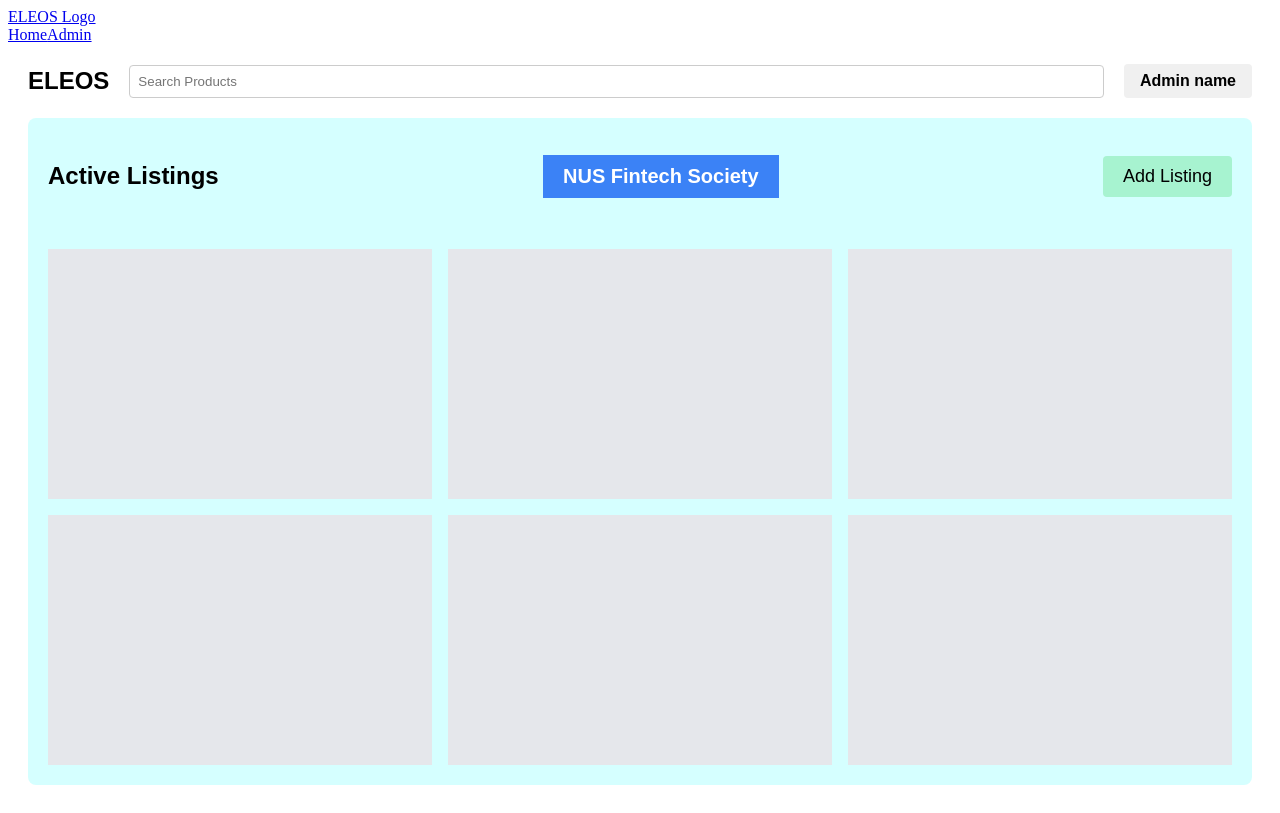
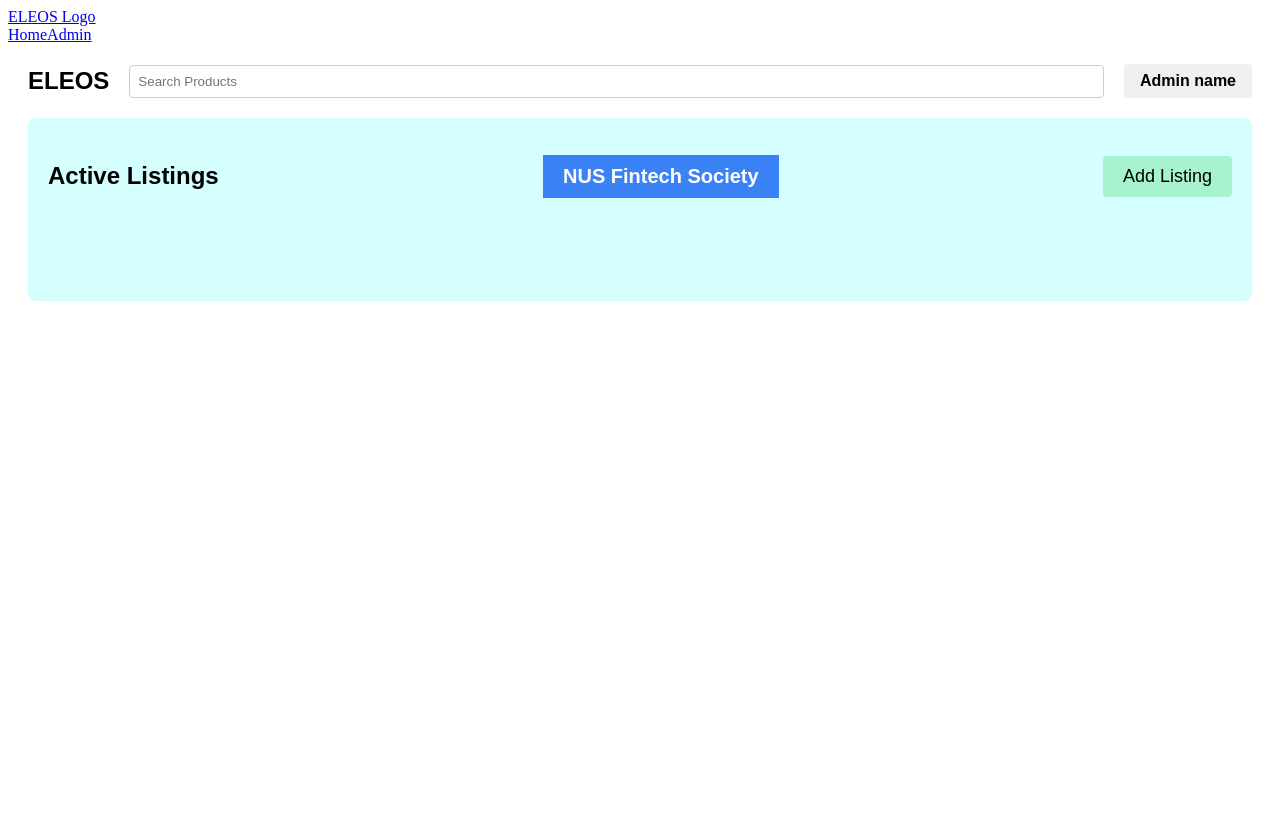
Before and after one commit to NUS-Fintech-Society/SD_ECommerce_Website_2025, a React (Create React App) app in the folder client/: page / in a window 1280 px wide. Built offline with nearby package versions, Linux system fonts and the light colour scheme.

Commit message:
Update "create listings" for admin page

```diff
--- a/client/src/CreateListing.css
+++ b/client/src/CreateListing.css
@@ -66,13 +66,67 @@
 .listings-grid {
     padding-top: 25px;
     display: grid;
-    grid-template-columns: repeat(3, 1fr);
+    grid-template-columns: repeat(3, 1fr); /* Default: 3 per row */
     gap: 16px;
+    width: 100%;
 }
 
+@media screen and (max-width: 1024px) {
+    .listings-grid {
+        grid-template-columns: repeat(2, 1fr); /* 2 per row on tablets */
+    }
+}
+
+@media screen and (max-width: 600px) {
+    .listings-grid {
+        grid-template-columns: 1fr; /* 1 per row on mobile */
+    }
+}
+
+/* Grid Layout for Empty Boxes */
+.empty-boxes {
+    display: grid;
+    grid-template-columns: repeat(3, 1fr); /* 3 columns */
+    gap: 1rem;
+}
+
+/* Individual Empty Box Styles */
 .empty-box {
-    background-color: #e5e7eb;
-    height: 250px;
+    background: #e0e0e0;
+    aspect-ratio: 1 / 0.8; /* Maintains a square shape */
+    border-radius: 8px;
+    display: flex;
+    justify-content: center;
+    align-items: center;
+    font-size: 16px;
+    color: #777;
+    font-weight: bold;
+    text-transform: uppercase;
+}
+
+/* Listing Preview Image Styles */
+.listing-preview-image {
+    width: 100%;
+    height: auto;
+    max-height: 150px;
+    object-fit: cover;
+    border-radius: 8px;
+    box-shadow: 0 4px 8px rgba(0, 0, 0, 0.1);
+    transition: transform 0.3s ease, box-shadow 0.3s ease;
+}
+
+.listing-box {
+    background: white;
+    border-radius: 8px;
+    padding: 1rem;
+    text-align: center;
+    box-shadow: 0 4px 8px rgba(0, 0, 0, 0.1);
+    transition: transform 0.3s ease, box-shadow 0.3s ease;
+}
+
+.listing-box:hover {
+    transform: translateY(-5px);
+    box-shadow: 0 8px 16px rgba(0, 0, 0, 0.2);
 }
 
 .input-title,
--- a/client/src/components/CreateListing.tsx
+++ b/client/src/components/CreateListing.tsx
@@ -239,20 +239,63 @@ const CreateListing = () => {
     };
 
     // Step 5: Review and Submit
+    type Listing = {
+        title: string;
+        description: string;
+        images: File[];
+        specifications: { colour: string; size: string; quantity: string }[];
+        deliveryMethods: { shipping: boolean; selfCollection: boolean };
+        collectionInfo: string;
+    };
+    const [listings, setListings] = useState<Listing[]>([]);
+
+    /*
+    const handlePostListingClick = () => {
+        setListings((prev) => [
+            ...prev,
+            {
+                title,
+                description,
+                images,
+                specifications,
+                deliveryMethods,
+                collectionInfo,
+            },
+        ]);
+
+        navigate("/admin");
+        setCurrentStep(0); // Return to default page
+    }
+    */
     const handlePostListingClick = async () => {
         try {
             const response = await apiRequest("listings", "POST", "register", {
-                title: title,
-                description: description,
-                images: images,
-                sizingChart: sizingChart,
-                specifications: specifications,
-                deliveryMethods: deliveryMethods,
-                collectionInfo: collectionInfo,
+                title,
+                description,
+                images,
+                sizingChart,
+                specifications,
+                deliveryMethods,
+                collectionInfo,
             });
             if (response.success) {
                 console.log("Listing added successfully!");
+
+                // Save the listing locally
+                setListings((prev) => [
+                    ...prev,
+                    {
+                        title,
+                        description,
+                        images,
+                        specifications,
+                        deliveryMethods,
+                        collectionInfo,
+                    },
+                ]);
+
                 navigate("/admin");
+                setCurrentStep(0); // Return to default page
             } else {
                 console.error("Failed to add listing:", response.message);
             }
@@ -273,12 +316,22 @@ const CreateListing = () => {
                         <button className="add-listing-button" onClick={() => setCurrentStep(1)}>Add Listing</button>
                     </div>
                     <div className="listings-grid">
-                        <div className="empty-box"></div>
-                        <div className="empty-box"></div>
-                        <div className="empty-box"></div>
-                        <div className="empty-box"></div>
-                        <div className="empty-box"></div>
-                        <div className="empty-box"></div>
+                        {listings.length > 0 ? (
+                        listings.map((listing, index) => (
+                            <div key={index} className="listing-box">
+                                <h3 className="listing-title">{listing.title}</h3>
+                                {listing.images.length > 0 && (
+                                    <img
+                                        src={URL.createObjectURL(listing.images[0])}
+                                        alt={listing.title}
+                                        className="listing-preview-image"
+                                    />
+                                )}
+                            </div>
+                            ))
+                        ) : (
+                            <p></p>
+                        )}
                     </div>
                 </div>
             );
@@ -534,7 +587,7 @@ const CreateListing = () => {
         case 5:
             return (
                 <div className="listings-container">
-                    <h2 className="font-bold">Review and Submit</h2>
+                    <h2 className="font-bold">Preview Listing</h2>
                     <div className="review-container">
                         <h3 className="font-semi-bold">Title</h3>
                         <p>{title}</p>
```
